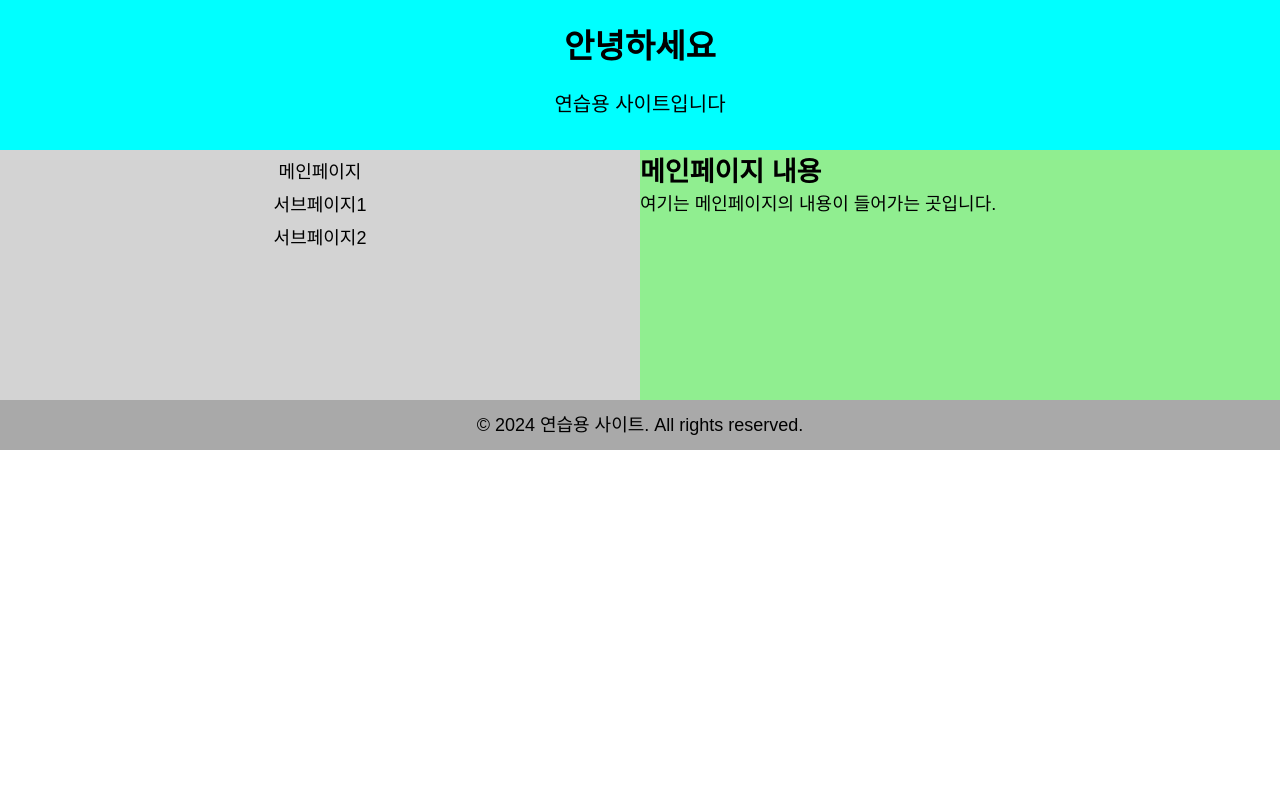
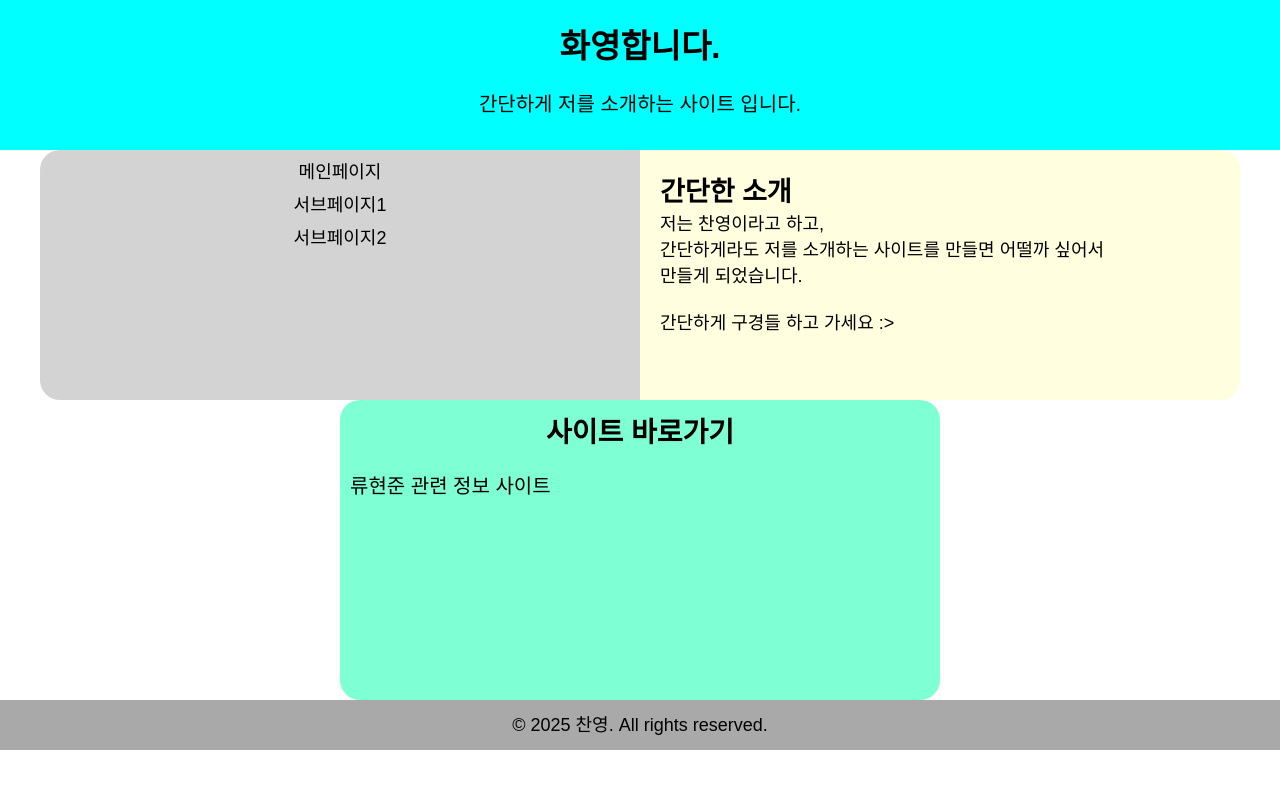
Before and after one commit to cksdud32/cksudd, a plain HTML site: page index.html in a window 1280 px wide. Drawn offline with Linux system fonts and the light colour scheme.

Commit message:
수정 및 추가

```diff
--- a/ind.css
+++ b/ind.css
@@ -25,16 +25,18 @@ li{list-style: none;}
 }
 
 .ckw{
-    width: 100%; height: 250px;
-    background-color: lightgreen;
+    width: 1200px; height: 250px;
     font-size: 18px;
+    margin: 0 auto;
     display: flex;
+
 }
 
 .menu{
     width: 50%; height: 250px;
     text-align: center;
     background-color: lightgray;
+    border-radius: 20px 0 0 20px;
 }
 
 .menu li{
@@ -46,6 +48,42 @@ li{list-style: none;}
     color: cornflowerblue;
 }
 
+.mxs{
+    width: 600px; height: 250px;
+    padding: 20px;
+    background-color: lightyellow;
+    border-radius: 0 20px 20px 0;
+}
+
+.sks{
+    width: 600px; height: 300px;
+    justify-content: center;
+    align-items: center;
+    margin: 0 auto;
+    background-color: aquamarine;
+    border-radius: 20px ;
+
+}
+.sks ul{
+    padding: 10px;
+}
+
+.sks h1{
+    font-size: 28px;
+    text-align: center;
+    margin-bottom: 20px;
+}
+
+.sks a{
+    font-size: 20px;
+    text-align: center;
+}
+
+.sks a:hover{
+    text-decoration: underline;
+    color: cornflowerblue;
+}
+
 footer{
     width: 100%; height: 50px;
     text-align: center;
--- a/index.html
+++ b/index.html
@@ -7,8 +7,8 @@
 </head>
 <body>
         <div class="min">
-            <h1>안녕하세요</h1>
-            <p>연습용 사이트입니다</p>
+            <h1>화영합니다.</h1>
+            <p>간단하게 저를 소개하는 사이트 입니다.</p>
         </div>
         <div class="ckw">
         <div class="menu">
@@ -19,12 +19,22 @@
             </ul>
         </div>
         <div class="mxs">
-            <h2>메인페이지 내용</h2>
-            <p>여기는 메인페이지의 내용이 들어가는 곳입니다.</p>
+            <h2>간단한 소개</h2>
+            <p>저는 찬영이라고 하고, <br>
+                간단하게라도 저를 소개하는 사이트를 만들면 어떨까 싶어서 <br>
+                만들게 되었습니다. <br><br>
+                간단하게 구경들 하고 가세요 :></p>
         </div>
         </div>
+
+        <div class="sks">
+            <ul>
+                <li><h1>사이트 바로가기</h1></li>
+                <li><a href="https://cksdud32.github.io/qjsgha/" target="_blank">류현준 관련 정보 사이트</a></li>
+            </ul>
+        </div>
         <footer>
-            <p>© 2024 연습용 사이트. All rights reserved.</p>
+            <p>© 2025 찬영. All rights reserved.</p>
             </footer>
 </body>
 </html>
```
